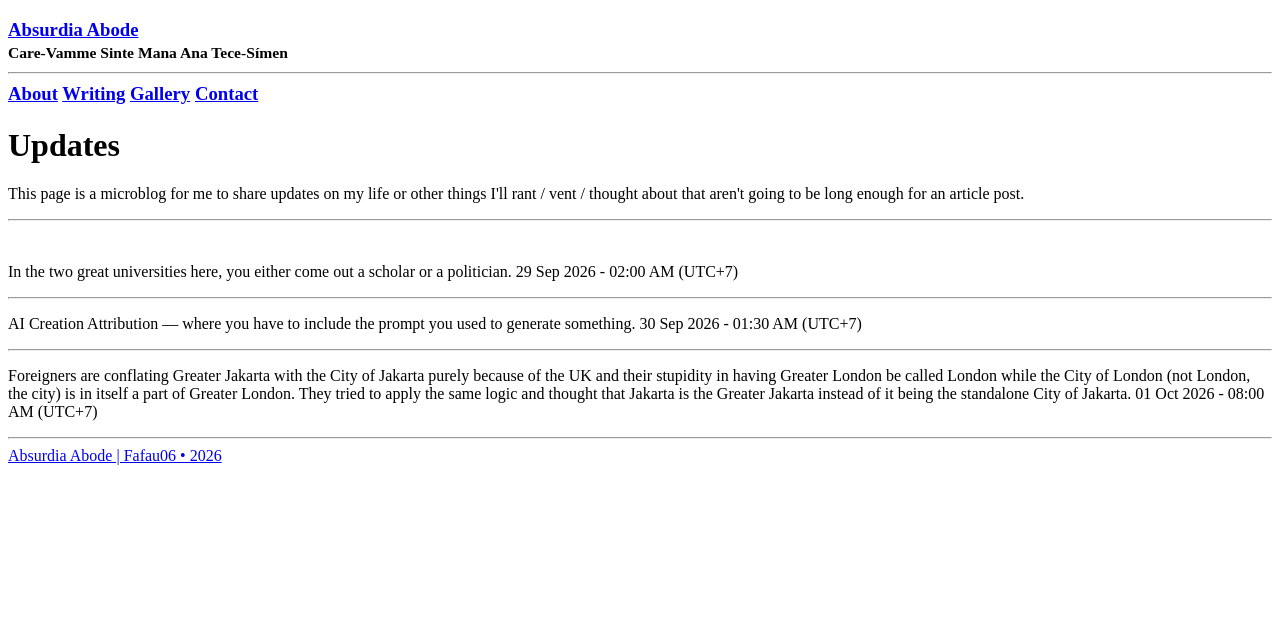
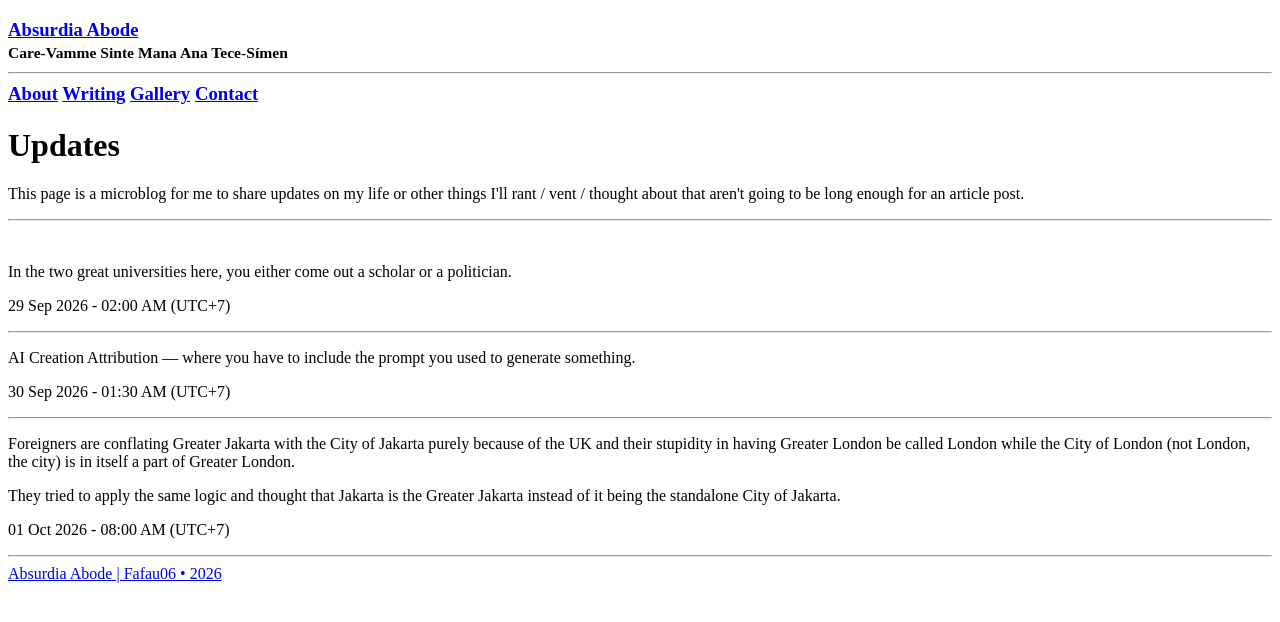
Before and after one commit to Fafau06/fafau06.github.io, a Jekyll site: the page built from menu/updates.md, in a window 1280 px wide. Shown: the top 622 px of the page. Built offline with Jekyll 4.4.1, drawn with Linux system fonts in a browser that asks for light colours; a script that is not in the unit is left out.

Commit message:
Update blog.html

```diff
--- a/_layouts/blog.html
+++ b/_layouts/blog.html
@@ -15,7 +15,7 @@ layout: default
       </div>
     {% endif %}
     <p>
-      {{ post.content | strip_html }}
+      {{ post.content }}
       <span class="post-date"><a class="border" href="{{ site.github.url }}{{ post.url }}"><i class="icon icon-comment" aria-hidden="true"></i></a>    <i class="icon icon-calendar" aria-hidden="true"></i> {{ post.date | date_to_string }} - <i class="icon icon-clock" aria-hidden="true"></i> {{ post.hour }} (UTC+7)</span>
     </p>
     <hr>
```
